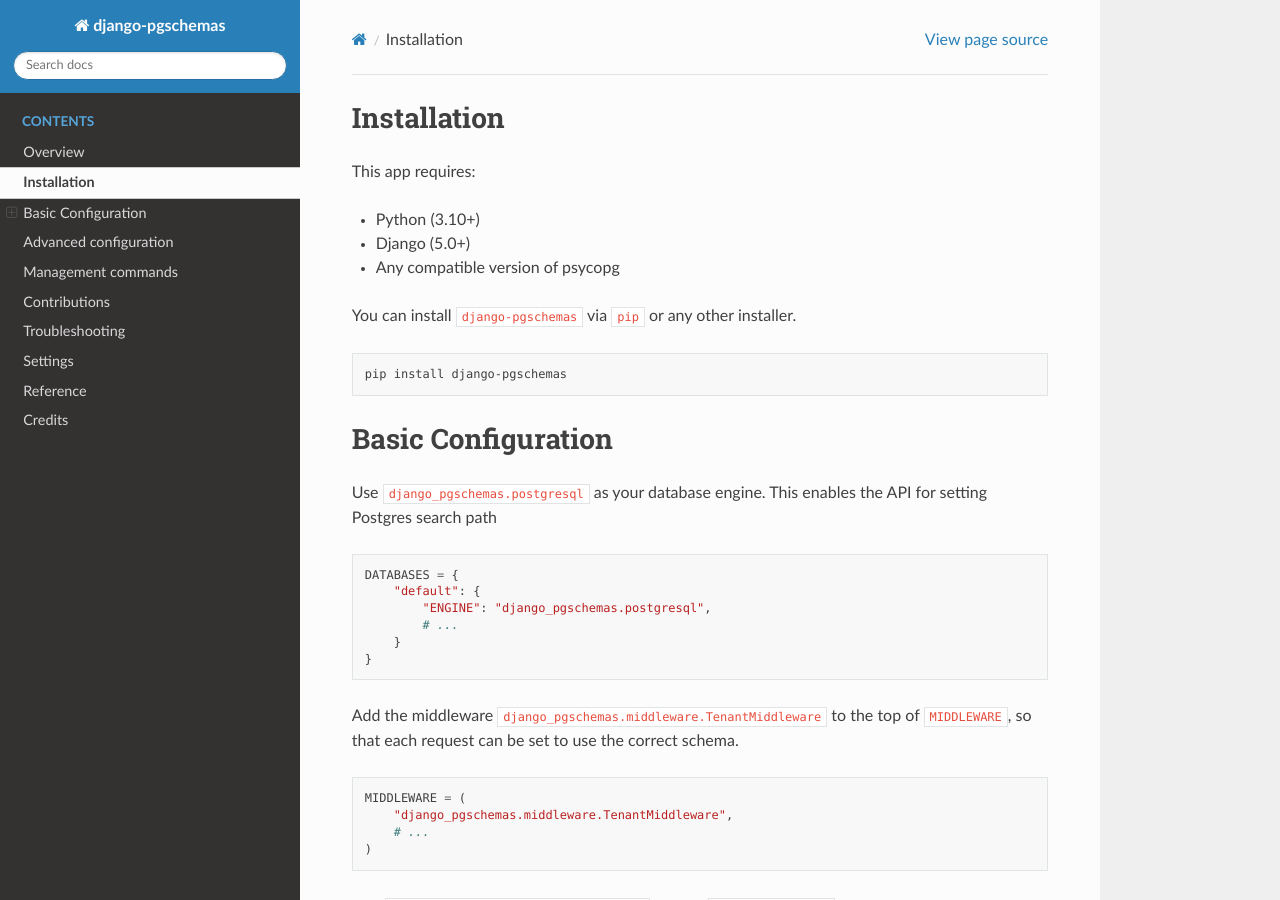
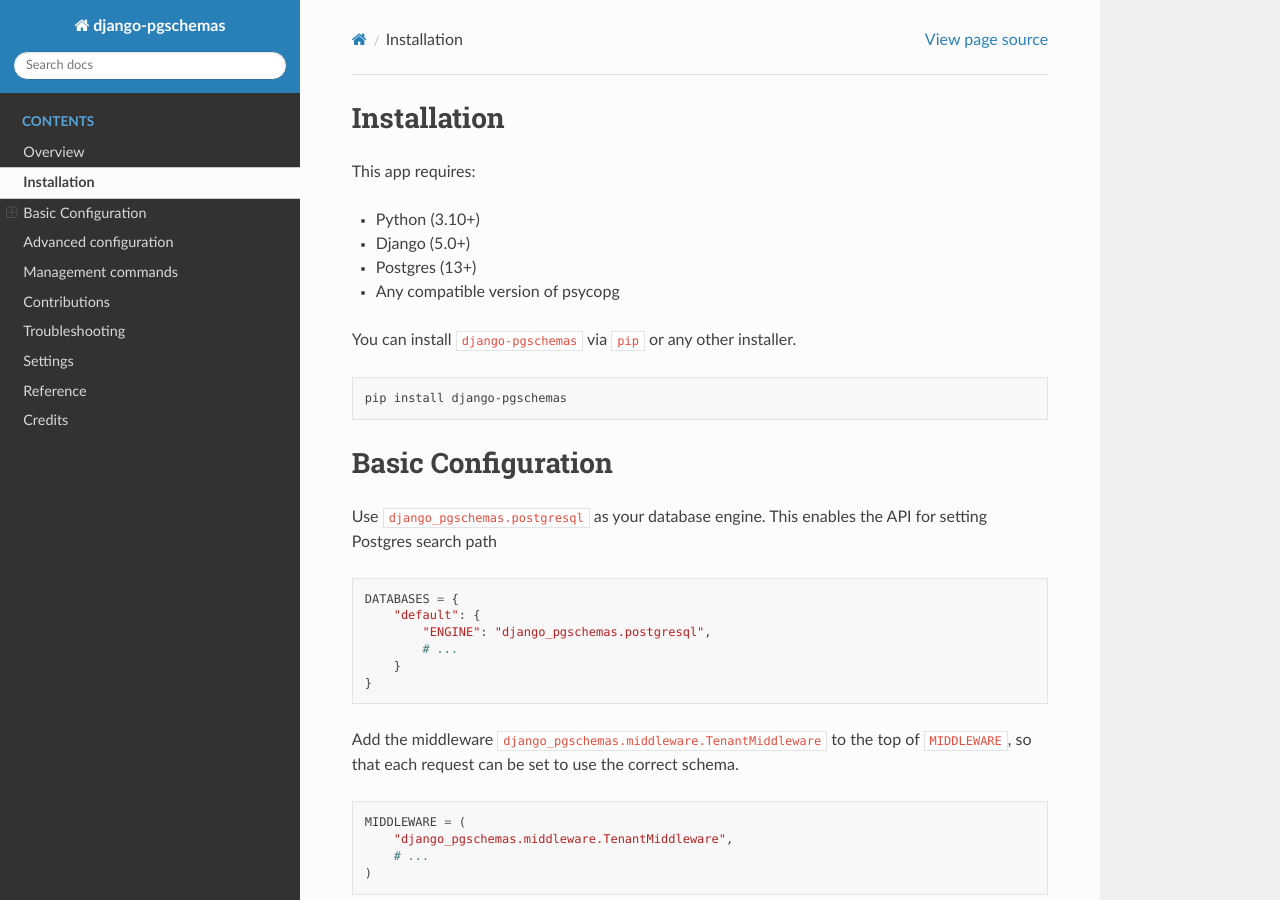
Before and after one commit to lorinkoz/django-pgschemas, a Sphinx documentation site: the page built from docs/basic.rst, in a window 1280 px wide and 900 px high. Built offline with Sphinx 7.4.7 and the Read the Docs theme 2.0.0, drawn with Linux system fonts in a browser that asks for light colours.

Commit message:
Dropped support for postgres 12

```diff
--- a/docs/basic.rst
+++ b/docs/basic.rst
@@ -5,6 +5,7 @@
 
 * Python (3.10+)
 * Django (5.0+)
+* Postgres (13+)
 * Any compatible version of psycopg
 
 You can install ``django-pgschemas`` via ``pip`` or any other installer.
```
Also changed, not shown: 1 other file.
